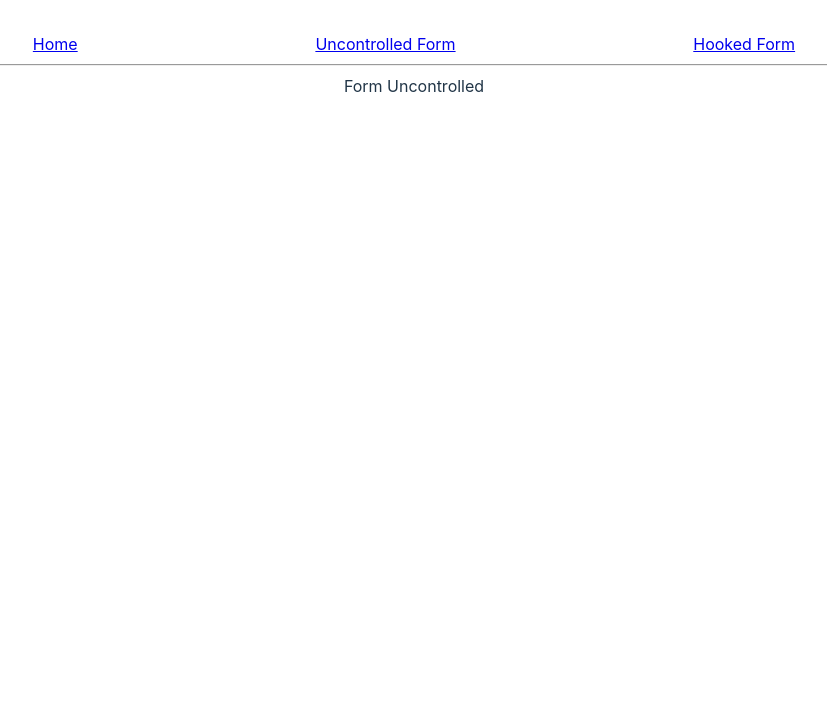
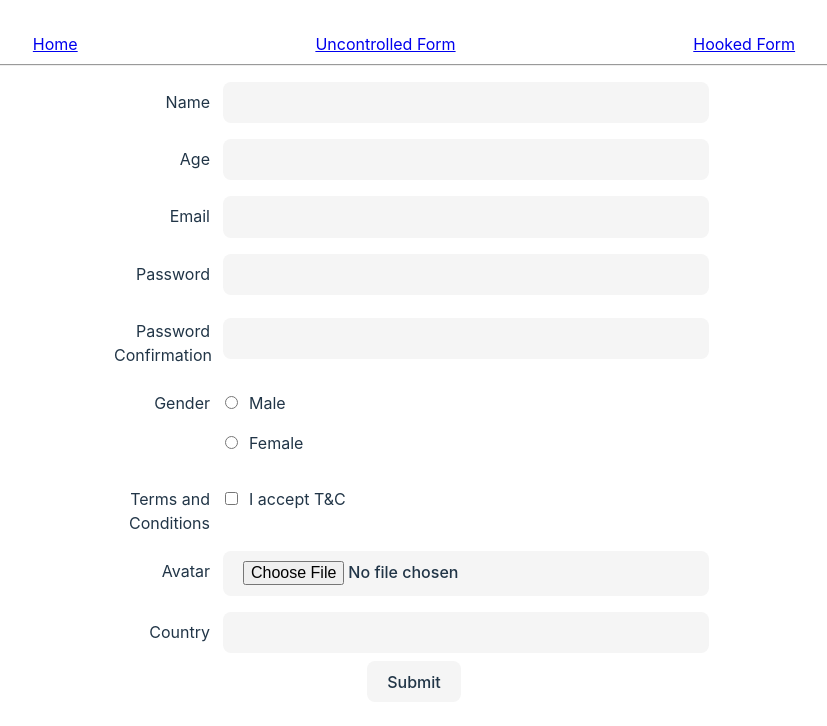
Before and after one commit to mikekurkin/react2024Q3, a React (Vite) app: page /form-unctrld in a window 1280 px wide. Shown: the top 726 px of the page, without its empty margins (226-1053 px from the left). Built offline with nearby package versions, Linux system fonts and the light colour scheme.

Commit message:
feat: uncontrolled form layout

```diff
--- /dev/null
+++ b/src/components/AutoCompleteInput.tsx
@@ -0,0 +1,41 @@
+import { useState } from 'react';
+
+interface AutoCompleteInputProps extends React.HTMLProps<HTMLInputElement> {
+  suggestions: string[];
+  count?: number;
+}
+
+const AutoCompleteInput = ({ suggestions, count = 5, ...inputProps }: AutoCompleteInputProps) => {
+  const [value, setValue] = useState(inputProps.value?.toString() ?? '');
+  const [showSuggestions, setShowSuggestions] = useState(false);
+  const validSuggestions = suggestions.filter((s) => s.toLowerCase().startsWith(value.toLowerCase())).slice(0, count);
+
+  return (
+    <>
+      <input
+        {...inputProps}
+        type='text'
+        value={value}
+        onChange={(e) => setValue(e.target.value)}
+        onFocus={() => setShowSuggestions(true)}
+      />
+      {showSuggestions ? (
+        <ul role='listbox'>
+          {validSuggestions.map((s) => (
+            <li
+              role='option'
+              onClick={() => {
+                setValue(s);
+                setShowSuggestions(false);
+              }}
+            >
+              {s}
+            </li>
+          ))}
+        </ul>
+      ) : null}
+    </>
+  );
+};
+
+export default AutoCompleteInput;
--- /dev/null
+++ b/src/components/CountryInput.tsx
@@ -0,0 +1,15 @@
+import { useSelector } from 'react-redux';
+import { RootState } from '../state/store';
+import AutoCompleteInput from './AutoCompleteInput';
+
+interface CountryInputProps extends React.HTMLProps<HTMLInputElement> {
+  count?: number;
+}
+
+const CountryInput = ({ count = 5, ...inputProps }: CountryInputProps) => {
+  const countrySuggestions = useSelector((state: RootState) => state.countries.countriesList);
+
+  return <AutoCompleteInput {...inputProps} suggestions={countrySuggestions} count={count} />;
+};
+
+export default CountryInput;
--- a/src/components/FormUncontrolled.tsx
+++ b/src/components/FormUncontrolled.tsx
@@ -1,5 +1,62 @@
+import CountryInput from './CountryInput';
+
 const FormUncontrolled = () => {
-  return <>Form Uncontrolled</>;
+  return (
+    <form>
+      <div>
+        <label htmlFor='name'>Name</label>
+        <input type='text' id='name' name='firstname' autoComplete='firstname' />
+      </div>
+      <div>
+        <label htmlFor='age'>Age</label>
+        <input type='number' id='age' name='age' autoComplete='age' />
+      </div>
+      <div>
+        <label htmlFor='email'>Email</label>
+        <input type='email' id='email' name='email' />
+      </div>
+      <div>
+        <label htmlFor='password'>Password</label>
+        <input type='password' id='password' name='new-password' autoComplete='new-password' />
+      </div>
+      <div>
+        <label htmlFor='confirm-password'>Password Confirmation</label>
+        <input type='password' id='confirm-password' name='confirm-new-password' autoComplete='new-password' />
+      </div>
+      <div>
+        <label htmlFor='gender'>Gender</label>
+        <fieldset id='gender'>
+          <legend>Gender</legend>
+          <div>
+            <input type='radio' id='male' name='gender' value='male' />
+            <label htmlFor='male'>Male</label>
+          </div>
+          <div>
+            <input type='radio' id='female' name='gender' value='female' />
+            <label htmlFor='female'>Female</label>
+          </div>
+        </fieldset>
+      </div>
+      <div>
+        <label htmlFor='terms'>Terms and Conditions</label>
+        <fieldset id='terms'>
+          <div>
+            <input type='checkbox' id='accept' name='accept' />
+            <label htmlFor='accept'>I accept T&C</label>
+          </div>
+        </fieldset>
+      </div>
+      <div>
+        <label htmlFor='avatar'>Avatar</label>
+        <input type='file' id='avatar' name='avatar' accept='.jpg,.jpeg,.png' />
+      </div>
+      <div>
+        <label htmlFor='country'>Country</label>
+        <CountryInput id='country' name='country' autoComplete='off' />
+      </div>
+      <button type='button'>Submit</button>
+    </form>
+  );
 };
 
 export default FormUncontrolled;
--- a/src/index.css
+++ b/src/index.css
@@ -118,3 +118,72 @@ nav {
   flex: 1 1 0;
   width: 0;
 }
+
+input[type='number'] {
+  appearance: textfield;
+  -moz-appearance: textfield;
+}
+input[type='number']::-webkit-inner-spin-button,
+input[type='number']::-webkit-outer-spin-button {
+  -webkit-appearance: none;
+  margin: 0; /* Removes leftover margin */
+}
+
+form div {
+  display: flex;
+  flex-direction: row;
+  align-items: flex-start;
+  padding: 0.5em 0;
+  max-width: 600px;
+  margin: 0 auto;
+}
+
+fieldset {
+  border: none;
+  padding: 0;
+}
+fieldset legend {
+  visibility: hidden;
+  display: none;
+}
+
+label {
+  text-align: right;
+  order: 1;
+  width: 6em;
+  margin-top: 0.5em;
+  padding-right: 0.5em;
+}
+
+input,
+textarea,
+select,
+fieldset {
+  order: 2;
+  flex: 1 1 auto;
+}
+
+input[type='checkbox'],
+input[type='radio'] {
+  order: 1;
+  flex: none;
+  width: auto;
+}
+input[type='checkbox'] ~ label,
+input[type='radio'] ~ label {
+  width: auto;
+  padding-left: 0.4em;
+  margin-top: 0;
+}
+
+ul[role='listbox'] {
+  display: block;
+  position: absolute;
+}
+li[role='option'] {
+  list-style-type: none;
+}
+li[role='option']:hover,
+li[role='option']:focus {
+  background-color: rgba(127, 127, 127, 0.23);
+}
--- /dev/null
+++ b/src/state/countries/countriesSlice.ts
@@ -0,0 +1,270 @@
+import { createSlice } from '@reduxjs/toolkit';
+
+export interface CountriesState {
+  countriesList: string[];
+}
+
+const initialState: CountriesState = {
+  countriesList: [
+    'Afghanistan',
+    'Aland Islands',
+    'Albania',
+    'Algeria',
+    'American Samoa',
+    'Andorra',
+    'Angola',
+    'Anguilla',
+    'Antarctica',
+    'Antigua and Barbuda',
+    'Argentina',
+    'Armenia',
+    'Aruba',
+    'Australia',
+    'Austria',
+    'Azerbaijan',
+    'Bahrain',
+    'Bangladesh',
+    'Barbados',
+    'Belarus',
+    'Belgium',
+    'Belize',
+    'Benin',
+    'Bermuda',
+    'Bhutan',
+    'Bolivia',
+    'Bonaire, Sint Eustatius and Saba',
+    'Bosnia and Herzegovina',
+    'Botswana',
+    'Bouvet Island',
+    'Brazil',
+    'British Indian Ocean Territory',
+    'Brunei',
+    'Bulgaria',
+    'Burkina Faso',
+    'Burundi',
+    'Cambodia',
+    'Cameroon',
+    'Canada',
+    'Cape Verde',
+    'Cayman Islands',
+    'Central African Republic',
+    'Chad',
+    'Chile',
+    'China',
+    'Christmas Island',
+    'Cocos (Keeling) Islands',
+    'Colombia',
+    'Comoros',
+    'Congo',
+    'Cook Islands',
+    'Costa Rica',
+    "Cote D'Ivoire (Ivory Coast)",
+    'Croatia',
+    'Cuba',
+    'Curaçao',
+    'Cyprus',
+    'Czech Republic',
+    'Democratic Republic of the Congo',
+    'Denmark',
+    'Djibouti',
+    'Dominica',
+    'Dominican Republic',
+    'Ecuador',
+    'Egypt',
+    'El Salvador',
+    'Equatorial Guinea',
+    'Eritrea',
+    'Estonia',
+    'Eswatini',
+    'Ethiopia',
+    'Falkland Islands',
+    'Faroe Islands',
+    'Fiji Islands',
+    'Finland',
+    'France',
+    'French Guiana',
+    'French Polynesia',
+    'French Southern Territories',
+    'Gabon',
+    'Gambia The',
+    'Georgia',
+    'Germany',
+    'Ghana',
+    'Gibraltar',
+    'Greece',
+    'Greenland',
+    'Grenada',
+    'Guadeloupe',
+    'Guam',
+    'Guatemala',
+    'Guernsey and Alderney',
+    'Guinea',
+    'Guinea-Bissau',
+    'Guyana',
+    'Haiti',
+    'Heard Island and McDonald Islands',
+    'Honduras',
+    'Hong Kong S.A.R.',
+    'Hungary',
+    'Iceland',
+    'India',
+    'Indonesia',
+    'Iran',
+    'Iraq',
+    'Ireland',
+    'Israel',
+    'Italy',
+    'Jamaica',
+    'Japan',
+    'Jersey',
+    'Jordan',
+    'Kazakhstan',
+    'Kenya',
+    'Kiribati',
+    'Kosovo',
+    'Kuwait',
+    'Kyrgyzstan',
+    'Laos',
+    'Latvia',
+    'Lebanon',
+    'Lesotho',
+    'Liberia',
+    'Libya',
+    'Liechtenstein',
+    'Lithuania',
+    'Luxembourg',
+    'Macau S.A.R.',
+    'Madagascar',
+    'Malawi',
+    'Malaysia',
+    'Maldives',
+    'Mali',
+    'Malta',
+    'Man (Isle of)',
+    'Marshall Islands',
+    'Martinique',
+    'Mauritania',
+    'Mauritius',
+    'Mayotte',
+    'Mexico',
+    'Micronesia',
+    'Moldova',
+    'Monaco',
+    'Mongolia',
+    'Montenegro',
+    'Montserrat',
+    'Morocco',
+    'Mozambique',
+    'Myanmar',
+    'Namibia',
+    'Nauru',
+    'Nepal',
+    'Netherlands',
+    'New Caledonia',
+    'New Zealand',
+    'Nicaragua',
+    'Niger',
+    'Nigeria',
+    'Niue',
+    'Norfolk Island',
+    'North Korea',
+    'North Macedonia',
+    'Northern Mariana Islands',
+    'Norway',
+    'Oman',
+    'Pakistan',
+    'Palau',
+    'Palestinian Territory Occupied',
+    'Panama',
+    'Papua New Guinea',
+    'Paraguay',
+    'Peru',
+    'Philippines',
+    'Pitcairn Island',
+    'Poland',
+    'Portugal',
+    'Puerto Rico',
+    'Qatar',
+    'Reunion',
+    'Romania',
+    'Russia',
+    'Rwanda',
+    'Saint Helena',
+    'Saint Kitts and Nevis',
+    'Saint Lucia',
+    'Saint Pierre and Miquelon',
+    'Saint Vincent and the Grenadines',
+    'Saint-Barthelemy',
+    'Saint-Martin (French part)',
+    'Samoa',
+    'San Marino',
+    'Sao Tome and Principe',
+    'Saudi Arabia',
+    'Senegal',
+    'Serbia',
+    'Seychelles',
+    'Sierra Leone',
+    'Singapore',
+    'Sint Maarten (Dutch part)',
+    'Slovakia',
+    'Slovenia',
+    'Solomon Islands',
+    'Somalia',
+    'South Africa',
+    'South Georgia',
+    'South Korea',
+    'South Sudan',
+    'Spain',
+    'Sri Lanka',
+    'Sudan',
+    'Suriname',
+    'Svalbard and Jan Mayen Islands',
+    'Sweden',
+    'Switzerland',
+    'Syria',
+    'Taiwan',
+    'Tajikistan',
+    'Tanzania',
+    'Thailand',
+    'The Bahamas',
+    'Timor-Leste',
+    'Togo',
+    'Tokelau',
+    'Tonga',
+    'Trinidad and Tobago',
+    'Tunisia',
+    'Turkey',
+    'Turkmenistan',
+    'Turks and Caicos Islands',
+    'Tuvalu',
+    'Uganda',
+    'Ukraine',
+    'United Arab Emirates',
+    'United Kingdom',
+    'United States',
+    'United States Minor Outlying Islands',
+    'Uruguay',
+    'Uzbekistan',
+    'Vanuatu',
+    'Vatican City State (Holy See)',
+    'Venezuela',
+    'Vietnam',
+    'Virgin Islands (British)',
+    'Virgin Islands (US)',
+    'Wallis and Futuna Islands',
+    'Western Sahara',
+    'Yemen',
+    'Zambia',
+    'Zimbabwe',
+  ],
+};
+
+const countriesSlice = createSlice({
+  name: 'countries',
+  initialState,
+  reducers: {},
+});
+
+const countriesReducer = countriesSlice.reducer;
+
+export default countriesReducer;
--- a/src/state/store.ts
+++ b/src/state/store.ts
@@ -1,6 +1,9 @@
 import { combineReducers, configureStore } from '@reduxjs/toolkit';
+import countriesReducer from './countries/countriesSlice';
 
-const rootReducer = combineReducers({});
+const rootReducer = combineReducers({
+  countries: countriesReducer,
+});
 
 export const setupStore = (preloadedState?: Partial<RootState>) => {
   return configureStore({
```
